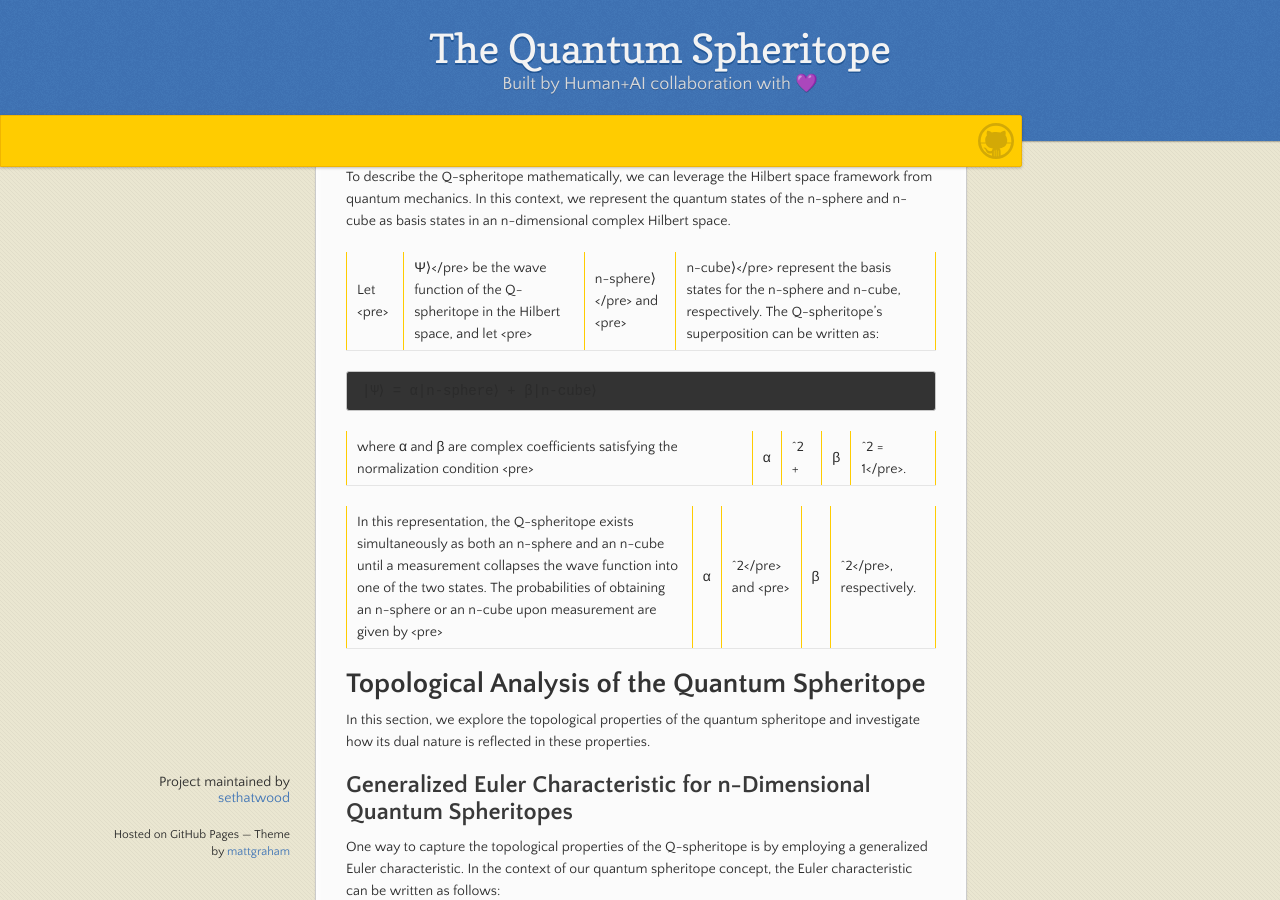
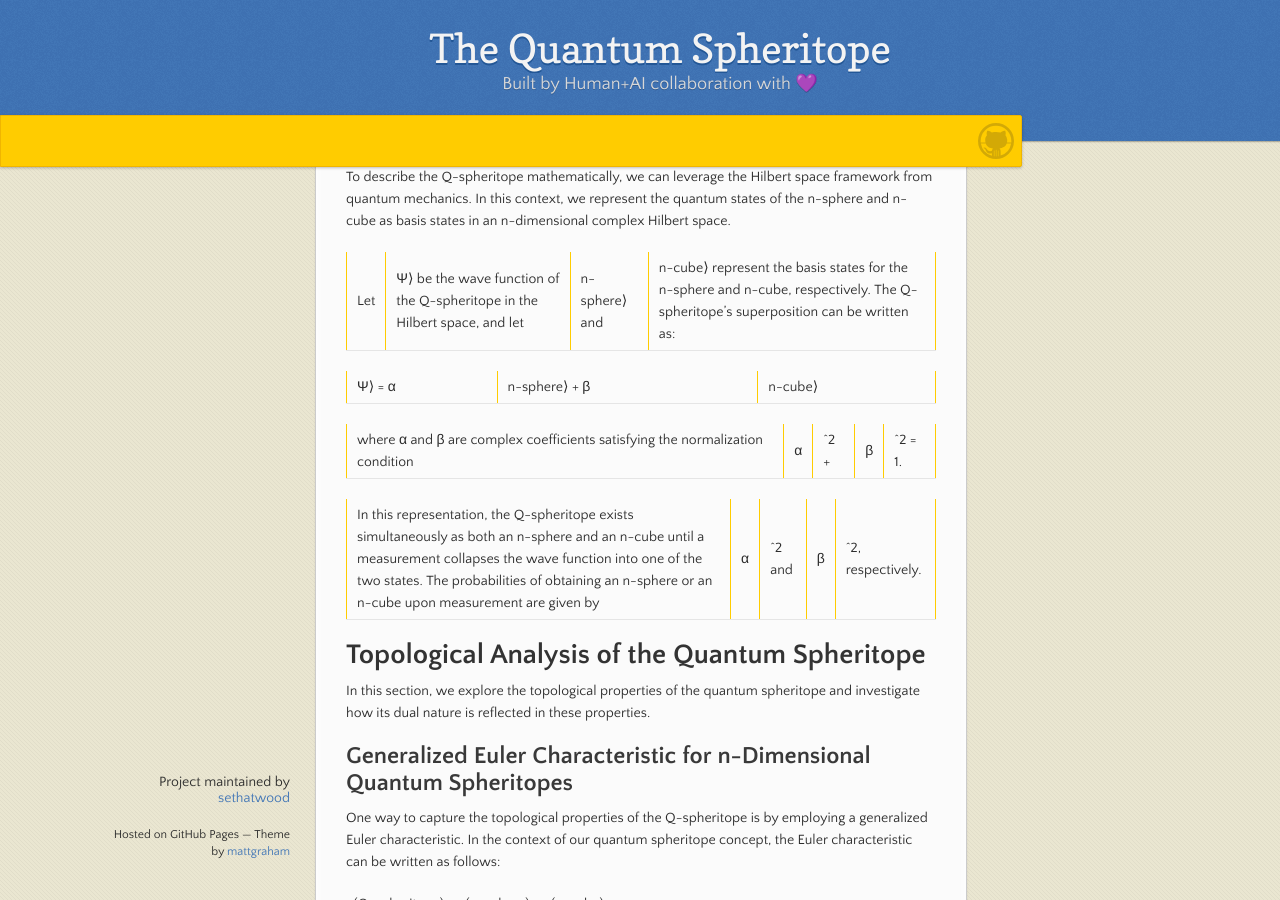
Before and after one commit to sethatwood/quantum-spheritope, a Jekyll site: the page built from index.md, in a window 1280 px wide and 900 px high, scrolled down 2730 px. Built offline with Jekyll 4.4.1, drawn with Linux system fonts in a browser that asks for light colours; our own code applies the rules of GitHub Pages for plain Markdown files.

Commit message:
Revert "wrap formulas in pre tags"
This reverts commit c289fc7ca02c6bd2a7f8f8bc390b19e796b3ce29.

```diff
--- a/index.md
+++ b/index.md
@@ -76,13 +76,13 @@ The quantum spheritope (Q-spheritope) is an n-dimensional object that exists in
 
 To describe the Q-spheritope mathematically, we can leverage the Hilbert space framework from quantum mechanics. In this context, we represent the quantum states of the n-sphere and n-cube as basis states in an n-dimensional complex Hilbert space.
 
-Let <pre>|Ψ⟩</pre> be the wave function of the Q-spheritope in the Hilbert space, and let <pre>|n-sphere⟩</pre> and <pre>|n-cube⟩</pre> represent the basis states for the n-sphere and n-cube, respectively. The Q-spheritope's superposition can be written as:
+Let |Ψ⟩ be the wave function of the Q-spheritope in the Hilbert space, and let |n-sphere⟩ and |n-cube⟩ represent the basis states for the n-sphere and n-cube, respectively. The Q-spheritope's superposition can be written as:
 
-<pre>|Ψ⟩ = α|n-sphere⟩ + β|n-cube⟩</pre>
+|Ψ⟩ = α|n-sphere⟩ + β|n-cube⟩
 
-where α and β are complex coefficients satisfying the normalization condition <pre>|α|^2 + |β|^2 = 1</pre>.
+where α and β are complex coefficients satisfying the normalization condition |α|^2 + |β|^2 = 1.
 
-In this representation, the Q-spheritope exists simultaneously as both an n-sphere and an n-cube until a measurement collapses the wave function into one of the two states. The probabilities of obtaining an n-sphere or an n-cube upon measurement are given by <pre>|α|^2</pre> and <pre>|β|^2</pre>, respectively.
+In this representation, the Q-spheritope exists simultaneously as both an n-sphere and an n-cube until a measurement collapses the wave function into one of the two states. The probabilities of obtaining an n-sphere or an n-cube upon measurement are given by |α|^2 and |β|^2, respectively.
 
 # Topological Analysis of the Quantum Spheritope
 
@@ -92,7 +92,7 @@ In this section, we explore the topological properties of the quantum spheritope
 
 One way to capture the topological properties of the Q-spheritope is by employing a generalized Euler characteristic. In the context of our quantum spheritope concept, the Euler characteristic can be written as follows:
 
-<pre>χ(Q-spheritope) = χ(n-sphere) + χ(n-cube)</pre>
+χ(Q-spheritope) = χ(n-sphere) + χ(n-cube)
 
 By using the Euler characteristic as a topological invariant, we can gain insights into the properties and classification of the Q-spheritope.
 
```
